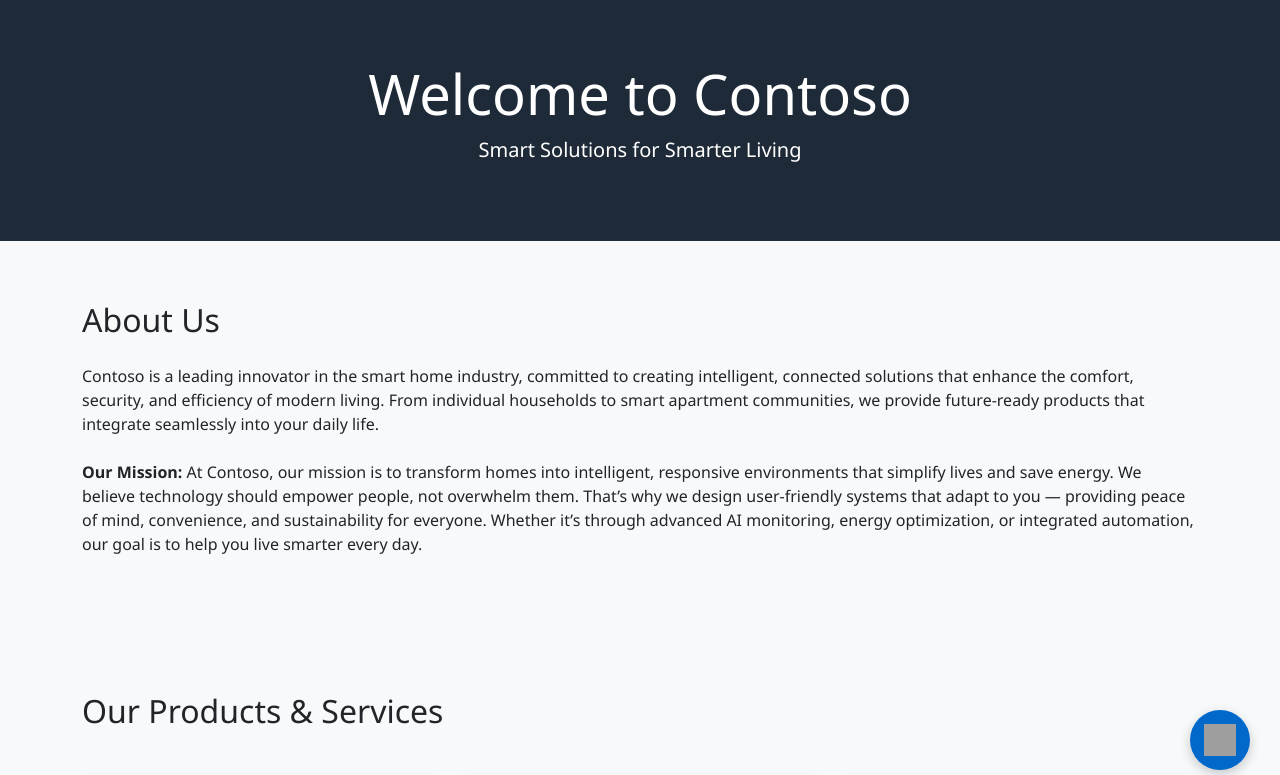
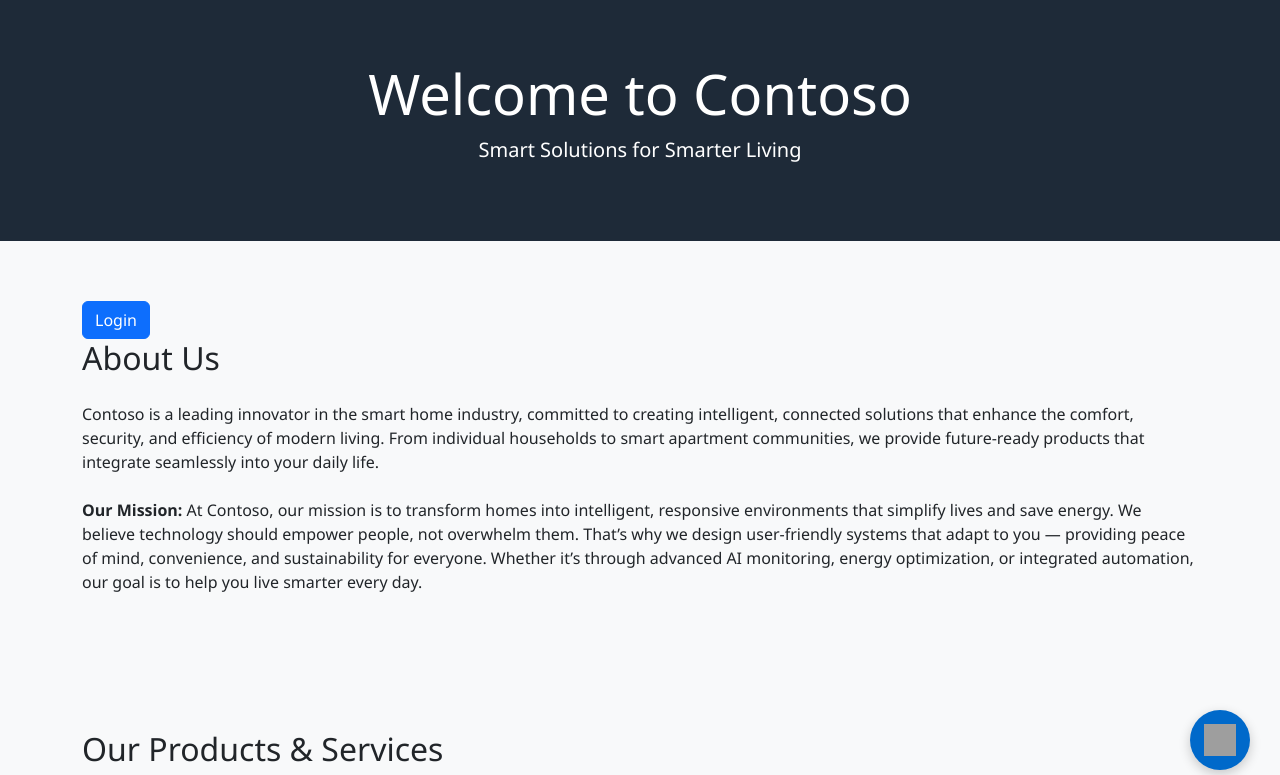
Before and after one commit to ReuelNgo/Contoso.github.io, a website: page index.html in a window 1280 px wide. Shown: the top 775 px of the page. Drawn offline with nearby package versions, Linux system fonts and the light colour scheme; grey boxes are pictures that could not be loaded.

Commit message:
configured sign on

```diff
--- a/index.html
+++ b/index.html
@@ -46,6 +46,7 @@
   </header>
 
   <section id="about" class="container">
+    <button id="loginButton" class="btn btn-primary">Login</button>
     <h2 class="mb-4">About Us</h2>
     <p>Contoso is a leading innovator in the smart home industry, committed to creating intelligent, connected solutions that enhance the comfort, security, and efficiency of modern living. From individual households to smart apartment communities, we provide future-ready products that integrate seamlessly into your daily life.</p>
 
```
